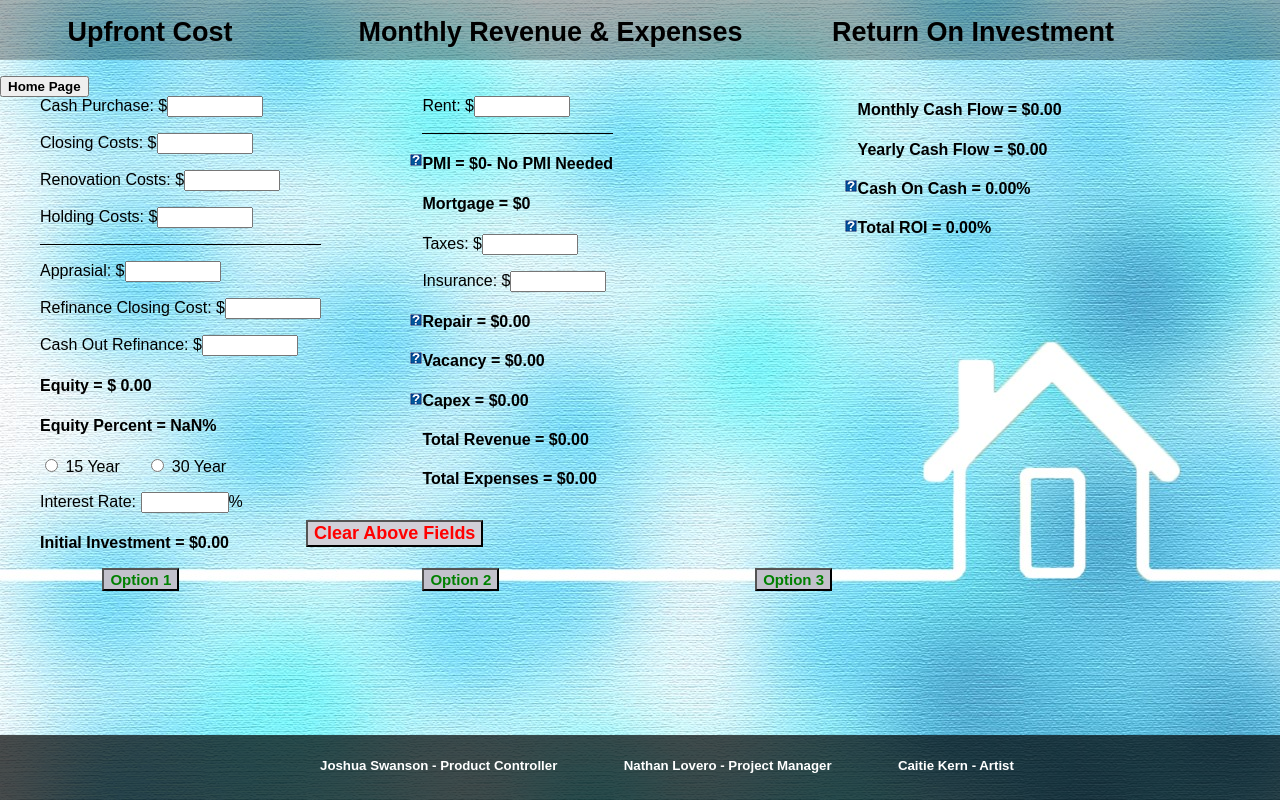
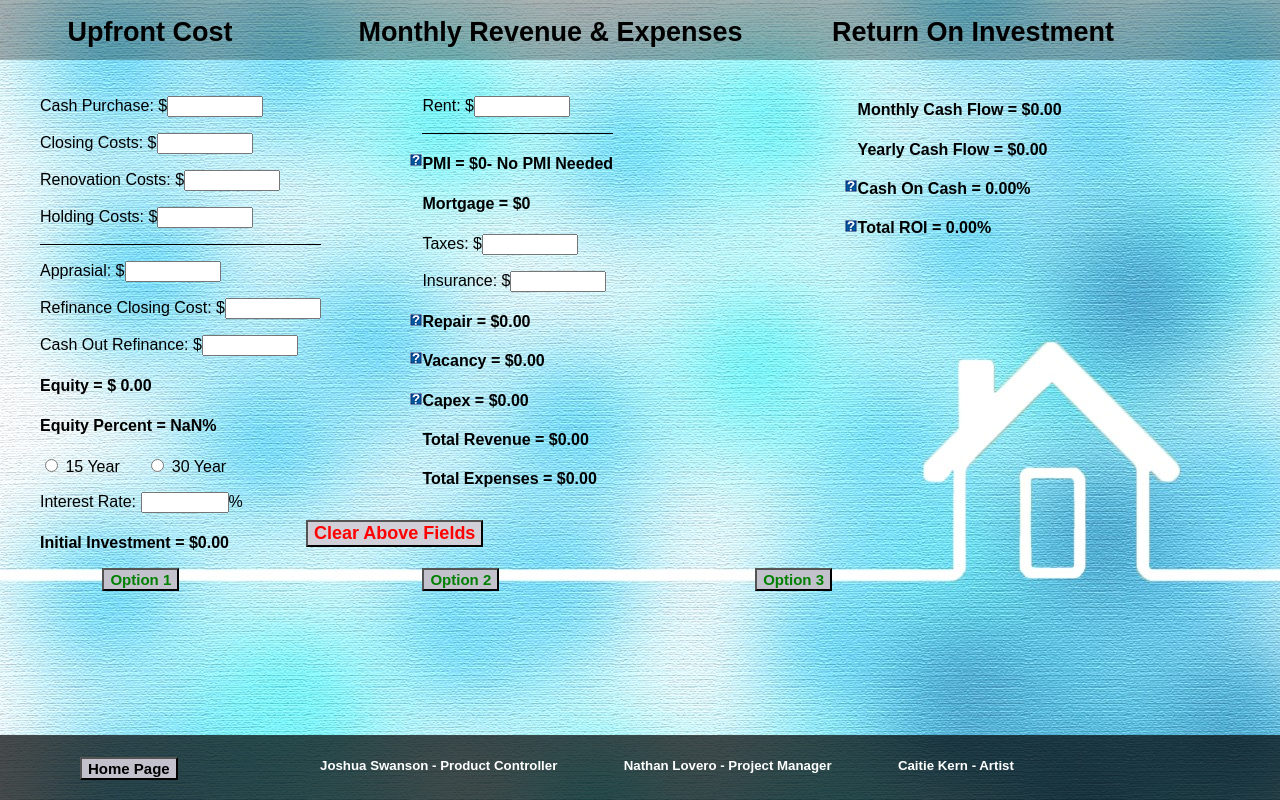
Before and after one commit to finance-analyzation/BRRR, a plain HTML site: page index.html in a window 1280 px wide. Drawn offline with Linux system fonts and the light colour scheme.

Commit message:
Update styleBRRR.css

```diff
--- a/styleBRRR.css
+++ b/styleBRRR.css
@@ -300,16 +300,16 @@ body,html {
 }
 
 
-/*.backbutton{
+.backbutton{
 	position:absolute;
 	font-size: 15px;
 	bottom:20px;
 	font-family: Arial;
 	background-color:#c3c1cc;
 	color: black;
-	left: 120px;
+	left: 80px;
 }
-*/
+
 .builders{
 	position:absolute;
 	color: white;
```
